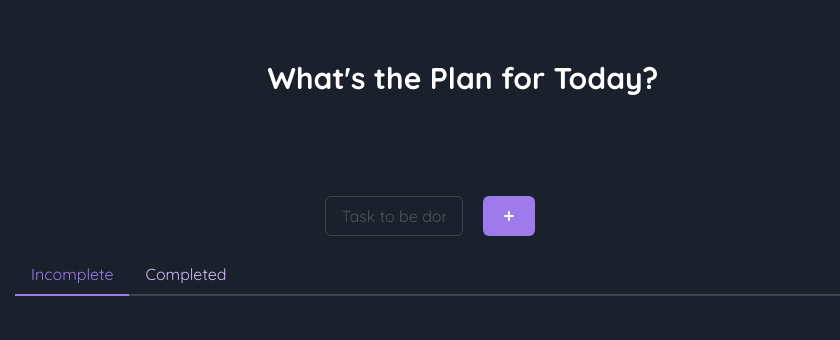
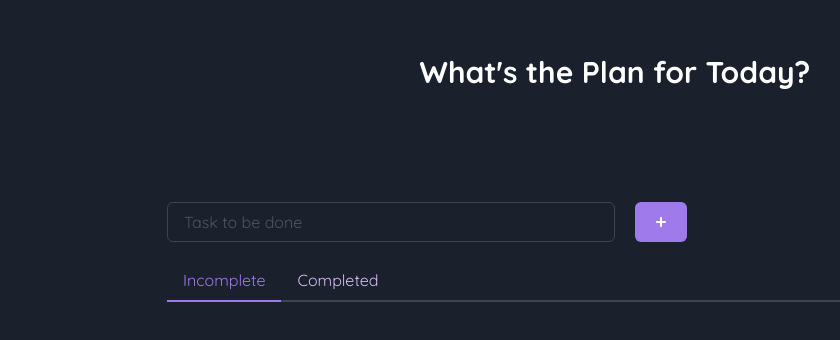
Before and after one commit to SilasRodrigues19/ToDoList, a React (Create React App) app: page / in a window 1280 px wide. Shown: the part 208-548 px from the top of the page, without its empty margins (25-865 px from the left). Built offline with nearby package versions, Linux system fonts and the light colour scheme.

Commit message:
Updated Styles

```diff
--- a/src/App.js
+++ b/src/App.js
@@ -108,7 +108,7 @@ const App = () => {
   return (
     <>
       <Flex w='100%' h="100vh">
-        <Flex justify='center' align='center' flexDir='column' w='100%' maxW='70%' m='40px' color='#fff'>
+        <Flex justify='center' align='center' flexDir='column' w='100%' maxW='70%' m='0 auto' color='#fff'>
           <Text fontWeight='700' textAlign='center' mb='10%' fontSize={30}
             sx={{
               '@media screen and (max-width: 500px)': {
--- a/src/style.css
+++ b/src/style.css
@@ -4,3 +4,7 @@
   box-sizing: border-box;
   font-family: 'Quicksand', sans-serif;
 }
+
+form {
+  width: 100%;
+}
```
